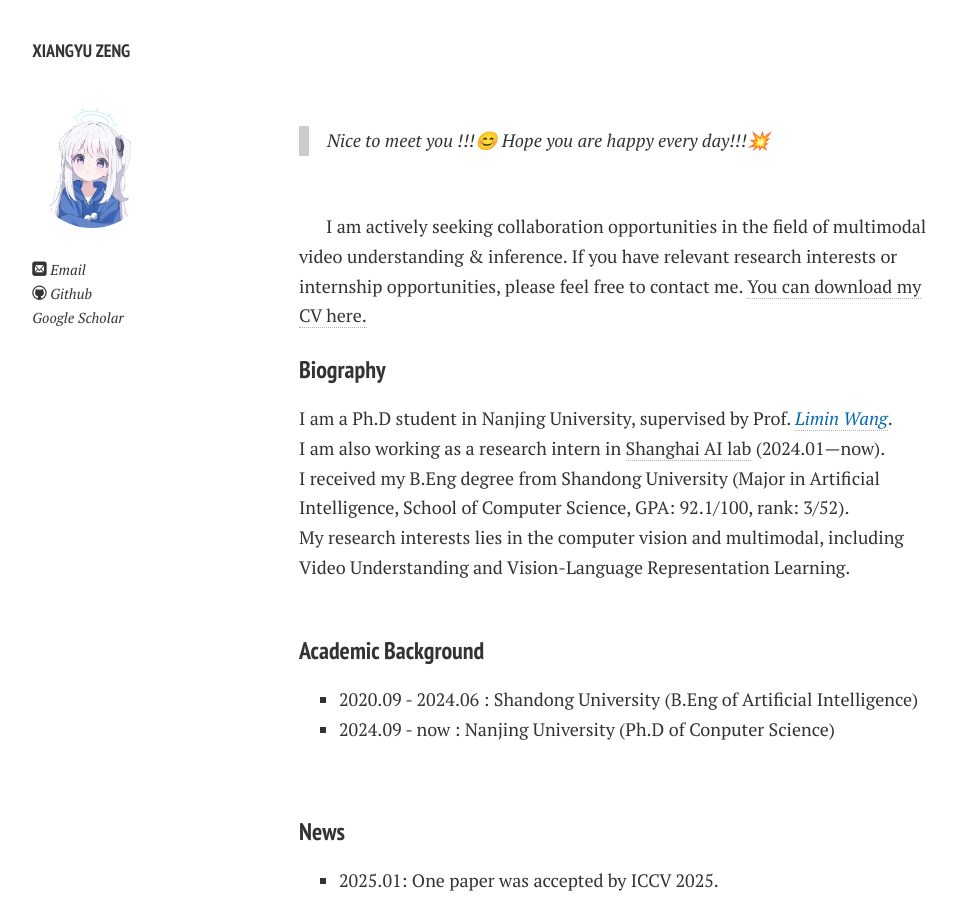
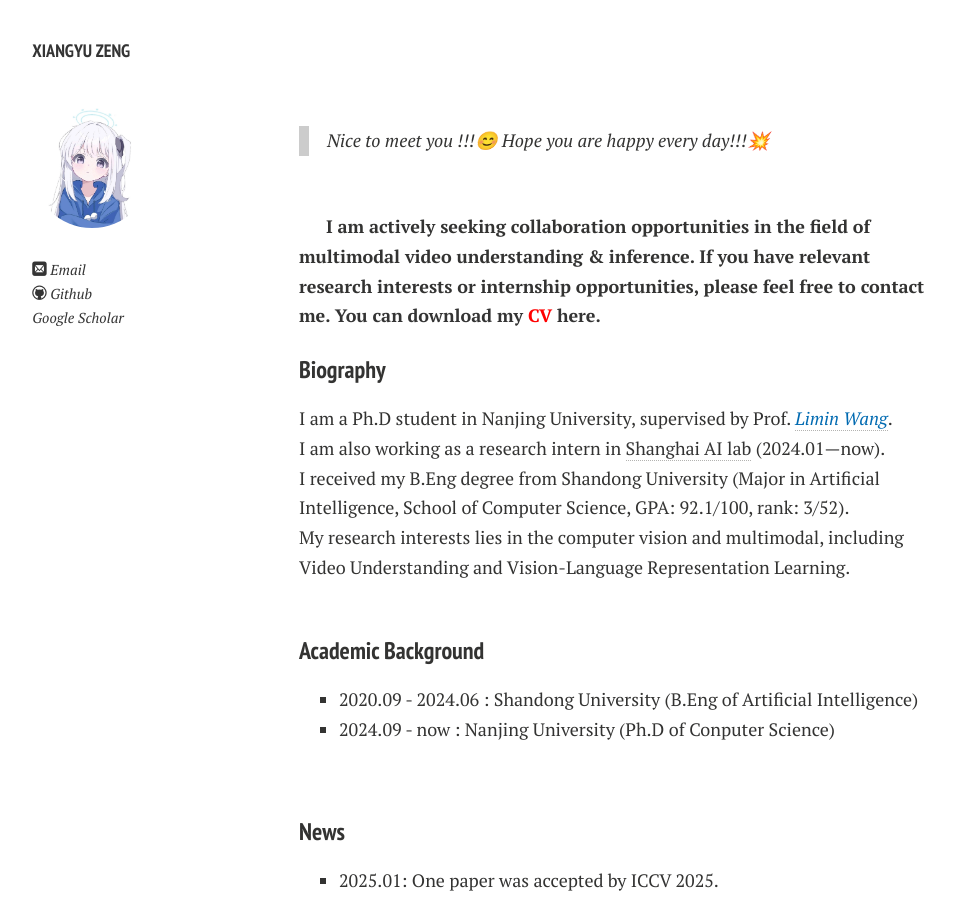
Before and after one commit to LanXingXuan/LanXingXuan.github.io, a Jekyll site: the page built from index.md, in a window 1280 px wide and 900 px high. Shown: the whole window, without its empty margins (21-977 px from the left). Built offline with Jekyll 4.4.1, drawn with Linux system fonts in a browser that asks for light colours; nearby versions of some CDN libraries; comment, search, counter and statistics services are not loaded; a style sheet for code colours, icons or effects is not loaded.

Commit message:
Update index.md

```diff
--- a/index.md
+++ b/index.md
@@ -6,7 +6,7 @@ layout: page
 
 <br>
 
-I am actively seeking collaboration opportunities in the field of multimodal video understanding & inference. If you have relevant research interests or internship opportunities, please feel free to contact me. [You can download my CV here.](https://github.com/LanXingXuan/LanXingXuan.github.io/blob/main/CV/CV_Xiangyu_Zeng.pdf)
+**I am actively seeking collaboration opportunities in the field of multimodal video understanding & inference. If you have relevant research interests or internship opportunities, please feel free to contact me. [You can download my <span style="color:red">CV</span> here.](https://github.com/LanXingXuan/LanXingXuan.github.io/blob/main/CV/CV_Xiangyu_Zeng.pdf)**
 
 
 ### Biography
```
